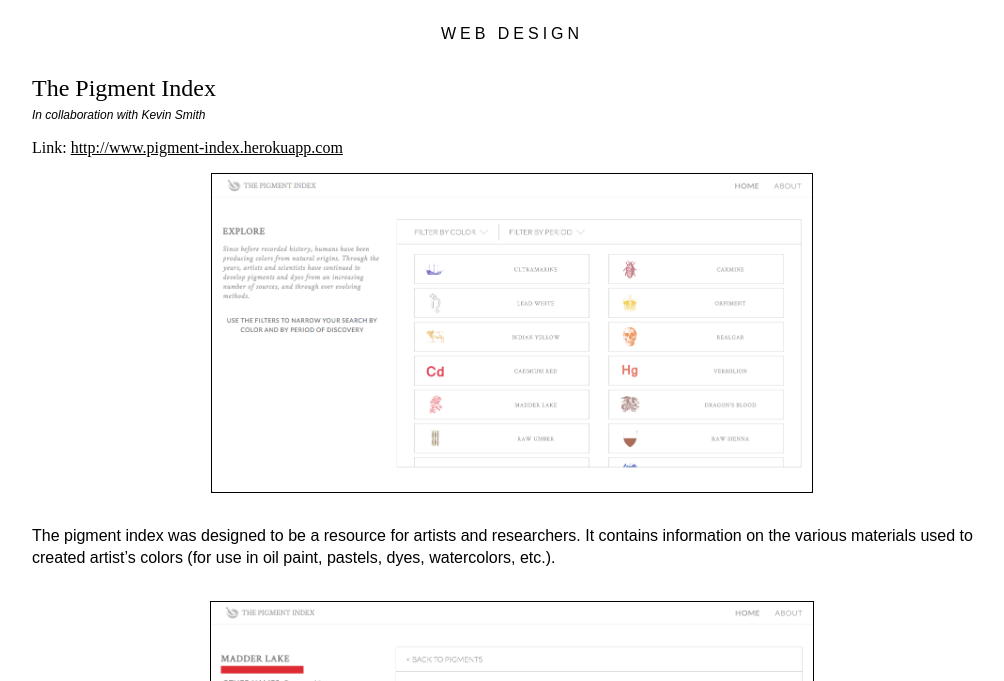
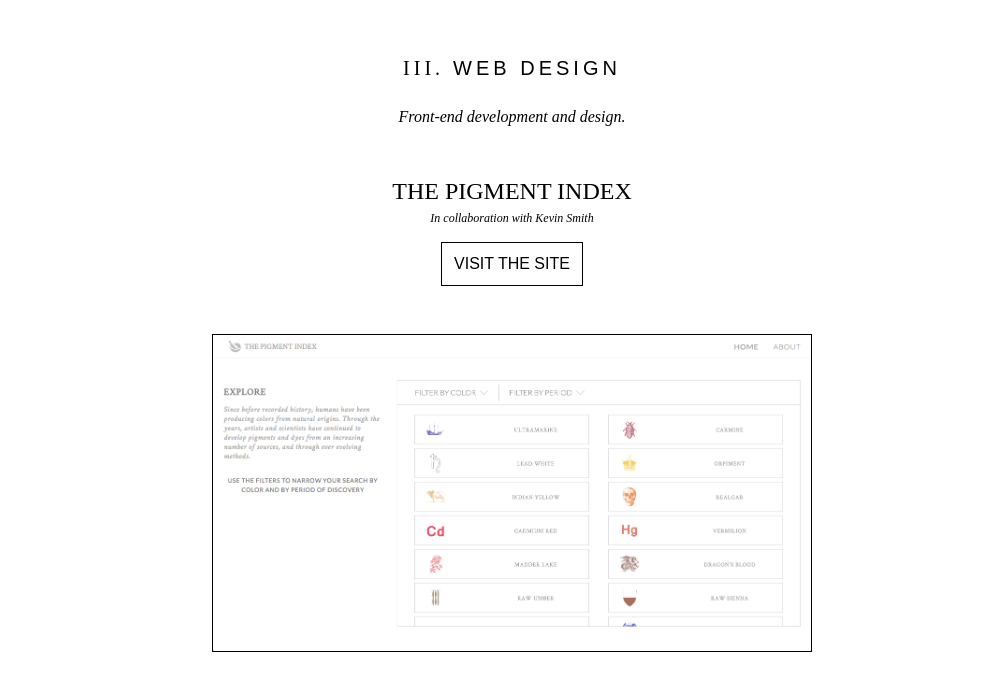
Before and after one commit to catoemw/portfolio-website-v2, a plain HTML site: page web.html in a window 1280 px wide. Shown: the part 84-765 px from the top of the page, without its empty margins (128-1132 px from the left). Drawn offline with Linux system fonts and the light colour scheme.

Commit message:
updated design

```diff
--- a/contact.css
+++ b/contact.css
@@ -10,3 +10,17 @@
 .contact {
 	margin: 2rem 1rem 1rem 1rem;
 }
+
+button {
+	background-color: #fff;
+	border: 1px solid black;
+	font-size: 1rem;
+	padding: .75rem;
+	text-transform: uppercase;
+	width: 10rem;
+}
+
+button:hover {
+	background-color: #000;
+	color: #fff;
+}
--- a/main.css
+++ b/main.css
@@ -27,14 +27,22 @@ li {
 	list-style-type: none;
 }
 
+span {
+	font-family: serif;
+}
+
 .title {
 	text-align: center;
 	font-family: sans-serif;
 	text-transform: uppercase;
 	margin: 1rem;
-	font-size: 1rem;
+	font-size: 1.25rem;
 	letter-spacing: .25rem;
 	padding: .75rem;
+}
+
+.subtitle {
+	margin: 0 3rem 1rem 3rem;
 }
 
 .gallery {
@@ -42,6 +50,7 @@ li {
 	flex-direction: column;
 	flex-wrap: wrap;
 	justify-content: space-around;
+	margin: 2rem;
 }
 
 /*NAVIGATION*/
@@ -49,6 +58,7 @@ li {
 header {
 	width: 80%;
 	margin: auto;
+	margin-bottom: 3rem;
 }
 
 nav h1 {
@@ -112,7 +122,7 @@ h3 {
 }
 
 h4 {
-	text-transform: capitalize;
+	text-transform: none;
 	font-style: italic;
 }
 
--- a/web.css
+++ b/web.css
@@ -1,5 +1,6 @@
 .study h1 {
 	font-weight: normal;
+	text-transform: uppercase;
 	margin-bottom: .15rem;
 }
 
@@ -9,7 +10,7 @@
 }
 
 .study p:first-of-type {
-	font-family: sans-serif;
+	font-family: serif;
 	font-style: italic;
 	text-align: left;
 	font-size: .75rem;
@@ -18,12 +19,29 @@
 
 .study p {
 	line-height: 1.4rem;
-	font-family: sans-serif;
-	text-align: center;
+	font-family: serif;
+	text-align: justify;
 }
 
 .study {
 	margin: 1rem;
+	display: flex;
+	flex-direction: column;
+	align-items: center;
+}
+
+button {
+	background-color: #fff;
+	border: 1px solid black;
+	font-size: 1rem;
+	padding: .75rem;
+	margin-bottom: 2rem;
+	text-transform: uppercase;
+}
+
+button:hover {
+	background-color: #000;
+	color: #fff;
 }
 
 .web {
@@ -60,21 +78,19 @@
 	}
 
 	.images {
-		flex-direction: row;
-		flex-wrap: wrap;
-		width: 100%;
+		flex-basis: 100%;
 	}
 
 	.images img {
 		/*flex-basis: 35%;*/
-		height: 20rem;
+		/*height: 20rem;*/
 		/*padding: 1rem;*/
-		width: initial;
+		width: 100%;
 	}
 
 	.study {
-		width: 75vw;
-		margin: auto;
+		max-width: 600px;
+		margin: 2rem auto;
 	}
 
 }
--- a/web.html
+++ b/web.html
@@ -26,11 +26,12 @@
 		</nav>
 	</header>
 	<main>
-		<p class="title">Web Design</p>
+		<p class="title"><span>III. </span>Web Design</p>
+		<h4 class="subtitle">Front-end development and design.</h4>
 		<section class="study">
 			<h1>The Pigment Index</h1>
 			<p>In collaboration with Kevin Smith</p>
-			<div>Link: <a href="http://www.pigment-index.herokuapp.com">http://www.pigment-index.herokuapp.com</a></div>
+			<a href="http://pigment-index.herokuapp.com"><button>Visit the Site</button></a>
 			<div class="images">
 				<img class="web single" src="assets/web/pig-index_01.png"/>
 				<img class="mobile" src="assets/web/image5.PNG"/>
```
Also changed, not shown: artwork.css (+0 -7 lines), artwork.html (+2 -1 lines), contact.html (+3 -3 lines), design.html (+2 -1 lines).
